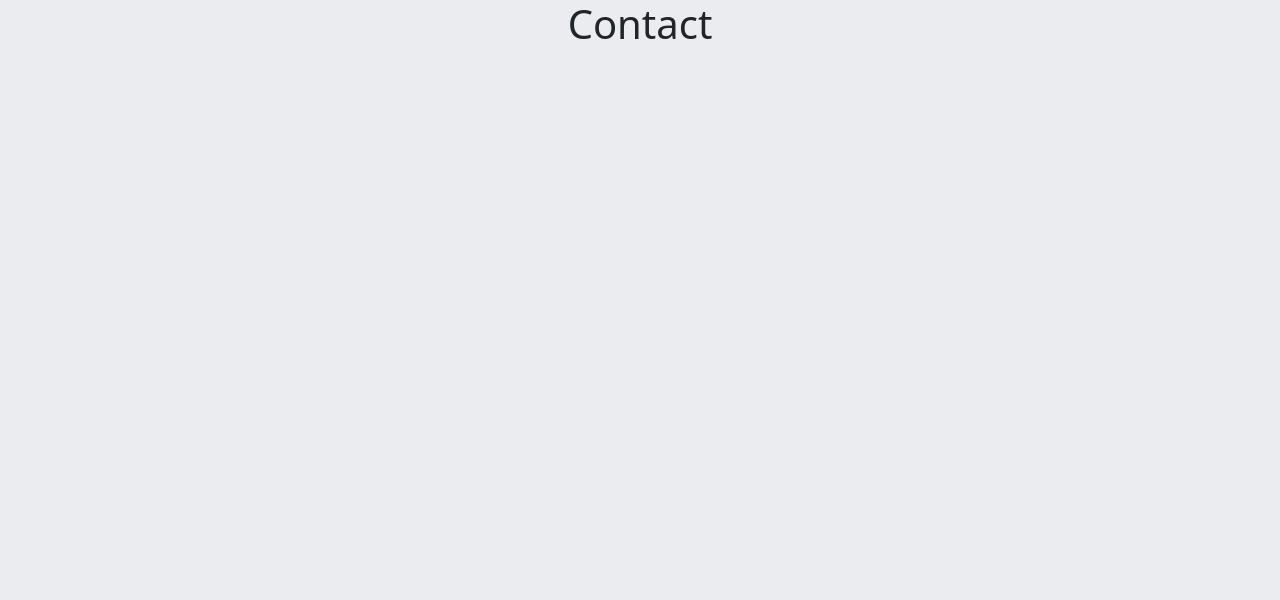
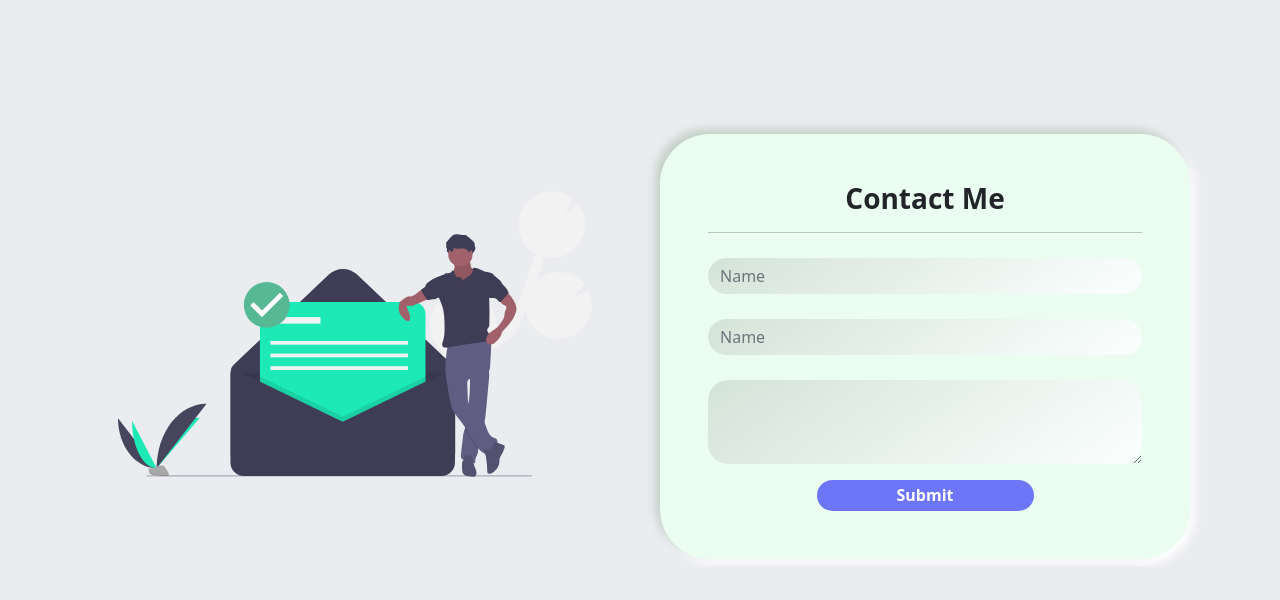
Before and after one commit to MeftunH/portfolio-v1, a React (Create React App) app: page /contact in a window 1280 px wide. Shown: the top 600 px of the page. Built offline with nearby package versions, Linux system fonts and the light colour scheme; a web font is replaced by a local one.

Commit message:
implement contact page

```diff
--- a/src/App.js
+++ b/src/App.js
@@ -9,6 +9,7 @@ import './stylesheets/home.css';
 import './stylesheets/header-footer.css';
 import './stylesheets/carousel.css';
 import './stylesheets/career-courses.css';
+import './stylesheets/contact.css';
 
 function App() {
   return (
--- a/src/pages/Contact.js
+++ b/src/pages/Contact.js
@@ -1,9 +1,25 @@
-import React from 'react'
+import React from "react";
 
 function Contact() {
   return (
-    <h1>Contact</h1>
-  )
+    <div className="container contact mt-5">
+      <div className="row pt-5">
+        <div className="col-md-6 p-5">
+          <img src="./assets/contact-me.svg" alt="" />
+        </div>
+        <div className="col-md-6">
+          <div className="contact form m-2 p-5 n-box-interest-intro">
+            <h3 className="font-bold">Contact Me</h3>
+            <hr />
+            <input type="text" className="form-control" placeholder="Name"/>
+            <input type="text" className="form-control" placeholder="Name"/>
+            <textarea type="text" className="form-control" rows={3} defaultValue={""}/>
+            <button className="primary-button mt-3">Submit</button>
+          </div>
+        </div>
+      </div>
+    </div>
+  );
 }
 
-export default Contact
+export default Contact;
--- /dev/null
+++ b/src/stylesheets/contact.css
@@ -0,0 +1,43 @@
+.contact img{
+ height: 40vh;
+ width: 100%;
+}
+
+.contact{
+    padding-top: 30px;
+}
+
+input, textarea{
+    margin-top: 25px;
+    border: none !important;
+    background-color: #EBFCF0 !important;
+    background: linear-gradient(145deg, #d4e3d8, #fbffff);
+    box-shadow:  -5px -5px 10px #c3d1c7,
+             5px 5px 10px #ffffff !important;
+    border-radius: 20px !important;
+}
+
+.form-control:focus{
+transform: scale(1.05);
+}
+
+.contact button{
+ background-color: rgba(0, 0, 255, 0.529);
+ color:white;
+ font-weight: bold;
+}
+
+.form-control{
+    box-shadow: none !important;
+}
+
+@media(max-width:750px){
+    .contact{
+        margin-top: 0 !important;
+        padding: 0 !important;
+    }
+    .contact-form{
+        padding: 15px !important;
+        margin: 15px !important;
+    }
+}
```
